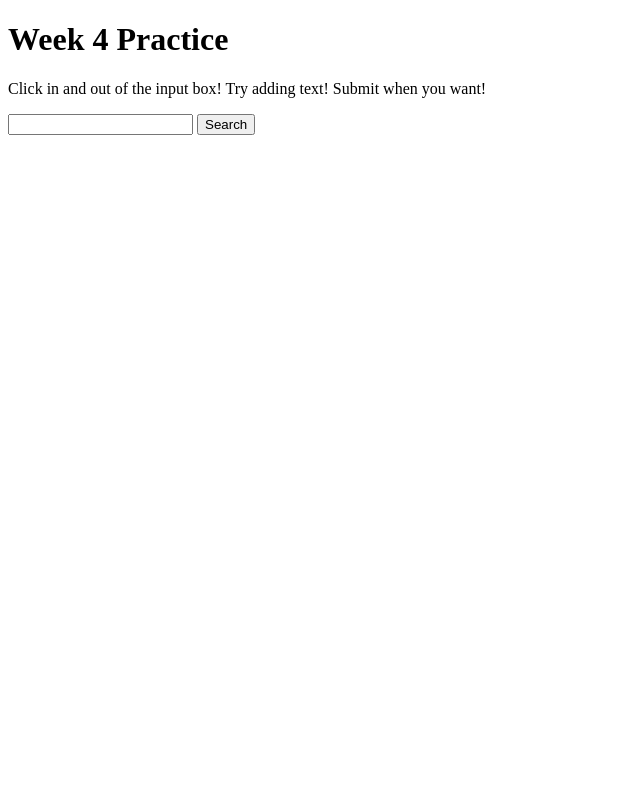
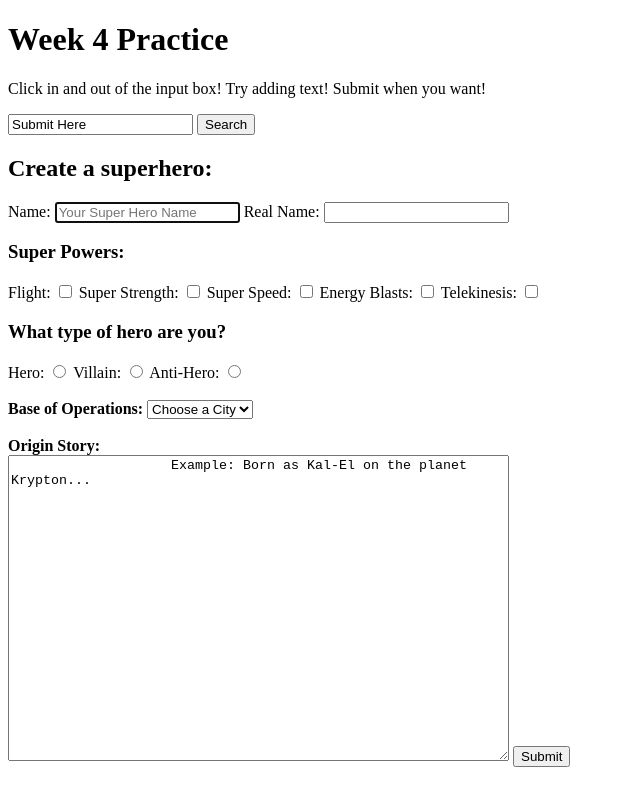
Before and after one commit to nathankelley/nathankelley.github.io, a plain HTML site: page week_4/index.html in a window 1280 px wide. Shown: the whole page, without its empty margins (0-640 px from the left). Drawn offline with Linux system fonts and the light colour scheme.

Commit message:
Notes on javascript forms and practice programs

```diff
--- a/week_4/index.html
+++ b/week_4/index.html
@@ -27,6 +27,22 @@
     blur - focus is moved away
     change - change value inside input box
 
+    Getting form values
+    - make sure to use ` `
+    - example: alert(`You Searched for: ${input.value}`)
+    - set automatic value using .value too, use focus and blur events to take out when user attempts to put in their own text
+    - You can also use 'placeholder' in HTML instead of focus and blur, different behavior
+
+    Form elements
+    autofocus - new in HTML5, gives focus to element when page loads
+    (JSON.stringify() - allow object to turn to string)
+
+    Input Fields
+    Types: text, password, checkbox, radio, file, etc.
+
+    checkbox - use for loop to iterate over boxes to see if they've been checked or not
+            - use form.formName.length to get length of checklist
+
 
 -->
 
@@ -51,6 +67,66 @@
 
         <div id="output"></div>
 
+        <h2>Create a superhero:</h2>
+        <form id='hero'>
+            <label for='heroName'>Name:
+                <input type='text' id='heroName' name='heroName' autofocus placeholder='Your Super Hero Name' maxlength=32 required>
+            </label>
+            <label for='realName'>Real Name:
+                <input type='password' name='realName' id='realName'>
+            </label>
+
+            <h3>Super Powers:</h3>
+            <label for='flight'>Flight:
+                <input type='checkbox' id='flight' value='Flight' name='powers'>
+            </label>
+            <label for='strength'>Super Strength:
+                <input type='checkbox' id='strength' value='Strength' name='powers'>
+            </label>
+            <label for='speed'>Super Speed:
+                <input type='checkbox' id='speed' value='Super Speed' name='powers'>
+            </label>
+            <label for='energy'>Energy Blasts:
+                <input type='checkbox' id='energy' value='Energy Blasts' name='powers'>
+            </label>
+            <label for='telekinesis'>Telekinesis:
+                <input type='checkbox' id='telekinesis' value='Telekinesis' name='powers'>
+            </label>
+
+            <h3>What type of hero are you?</h3>
+            <label for='hero'>Hero:
+                <input type='radio' name='category' value='Hero' id='hero'>
+            </label>
+            <label for='villain'>Villain:
+                <input type='radio' name='category' value='Villain' id='villain'>
+            </label>
+            <label for='anti-hero'>Anti-Hero:
+                <input type='radio' name='category' value='Antihero' id='anti-hero'>
+            </label>
+
+            <br><br>
+            <label for='City'><strong>Base of Operations:</strong>
+                <select name='city' id='city'>
+                    <option value='' selected>Choose a City</option>
+                    <option value='Metropolis'>Metropolis</option>
+                    <option value='Gotham City'>Gotham City</option>
+                    <option value='Keystone City'>Keystone City</option>
+                    <option value='Coast City'>Coast City</option>
+                    <option value='Star City'>Star City</option>
+                </select>
+            </label>
+
+            <br><br>
+            <label for='origin'><strong>Origin Story:</strong><br>
+                <textarea id='origin' name='origin' rows='20' cols='60'>
+                    Example: Born as Kal-El on the planet Krypton...
+                </textarea>
+            </label>
+
+            <!--<button type='reset'>Reset</button> Here but no one likes -->
+            <button type='submit'>Submit</button>
+        </form>
+
         <script src="/week_4/main.js"></script>
     </body>
 </html>
--- a/week_4/main.js
+++ b/week_4/main.js
@@ -17,7 +17,60 @@ input.addEventListener('change', () => alert('changed'), false);
 // submit button - current action
 form.addEventListener ('submit', search, false);
 
-function search() {
-    alert(' Form Submitted');
+function search(event) {
+    alert(`You submitted: ${input.value}`);
     event.preventDefault(); // stops form from being submitted altogether
 }
+
+// input field auto-value
+input.value = 'Submit Here';
+
+// this will take the text away when user clicks in box
+input.addEventListener('focus', function(){
+    if(input.value==='Submit Here'){
+        input.value = '';
+    }
+}, false);
+// this will add the text if the user leaves the box without text
+input.addEventListener('blur', function(){
+    if(input.value===''){
+        input.value = 'Submit Here';
+    }
+}, false);
+
+
+
+// FOR SUPERHERO FORM
+const form_2 = document.forms['hero'];
+form_2.addEventListener('submit', makeHero, false);
+
+// create hero object
+function makeHero(event) {
+    event.preventDefault();
+    const hero = {};
+    hero.name = form_2.heroName.value;
+
+    // set hero secret name
+    hero.realName = form_2.realName.value;
+
+    // get hero powers
+    hero.powers = [];
+    for (let i = 0; i < form_2.powers.length; i++) {
+        if (form_2.powers[i].checked){
+            hero.powers.push(form_2.powers[i].value);
+            }
+    }
+
+    // get hero type
+    hero.category = form_2.category.value;
+
+    // get base of operations
+    hero.city = form_2.city.value;
+
+    // get origin story
+    hero.origin = form_2.origin.value;
+
+    // this method in JSON will convert hero object to string to display
+    alert(JSON.stringify(hero));
+    return hero;
+}
```
